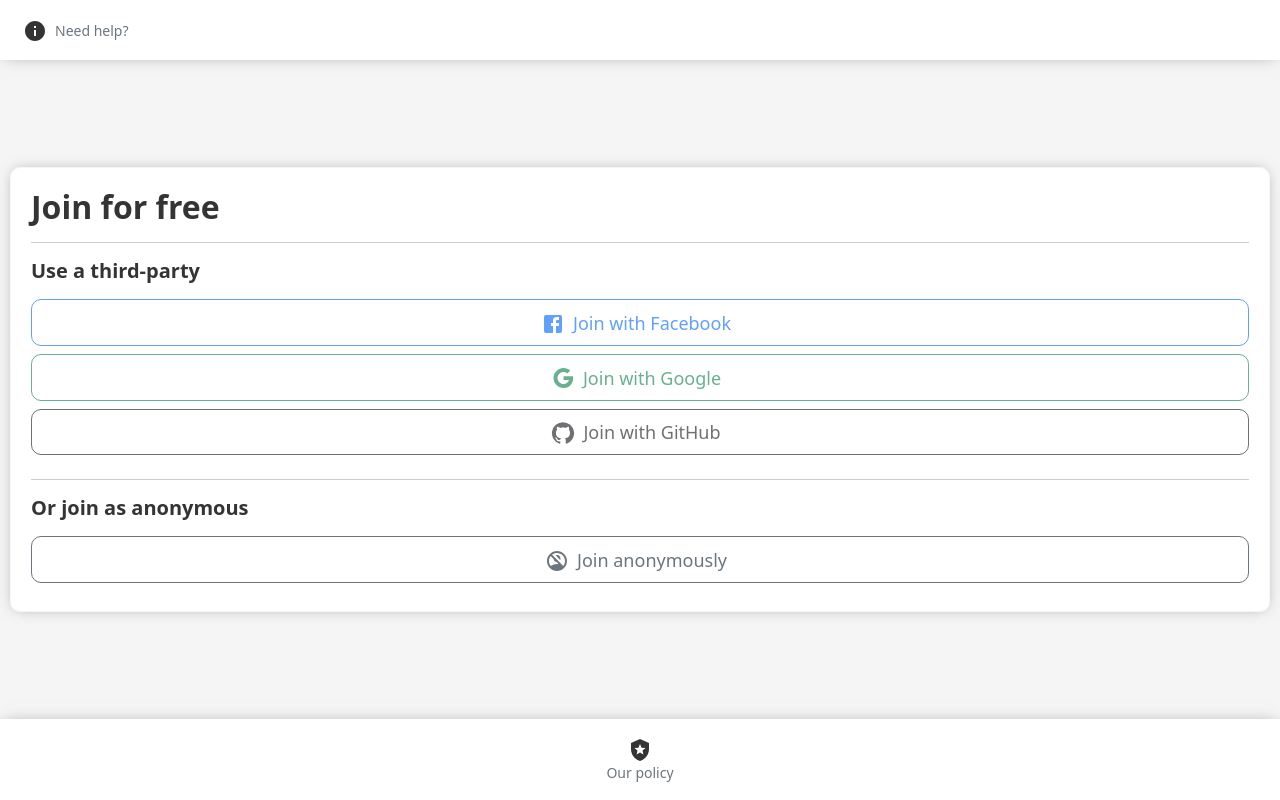
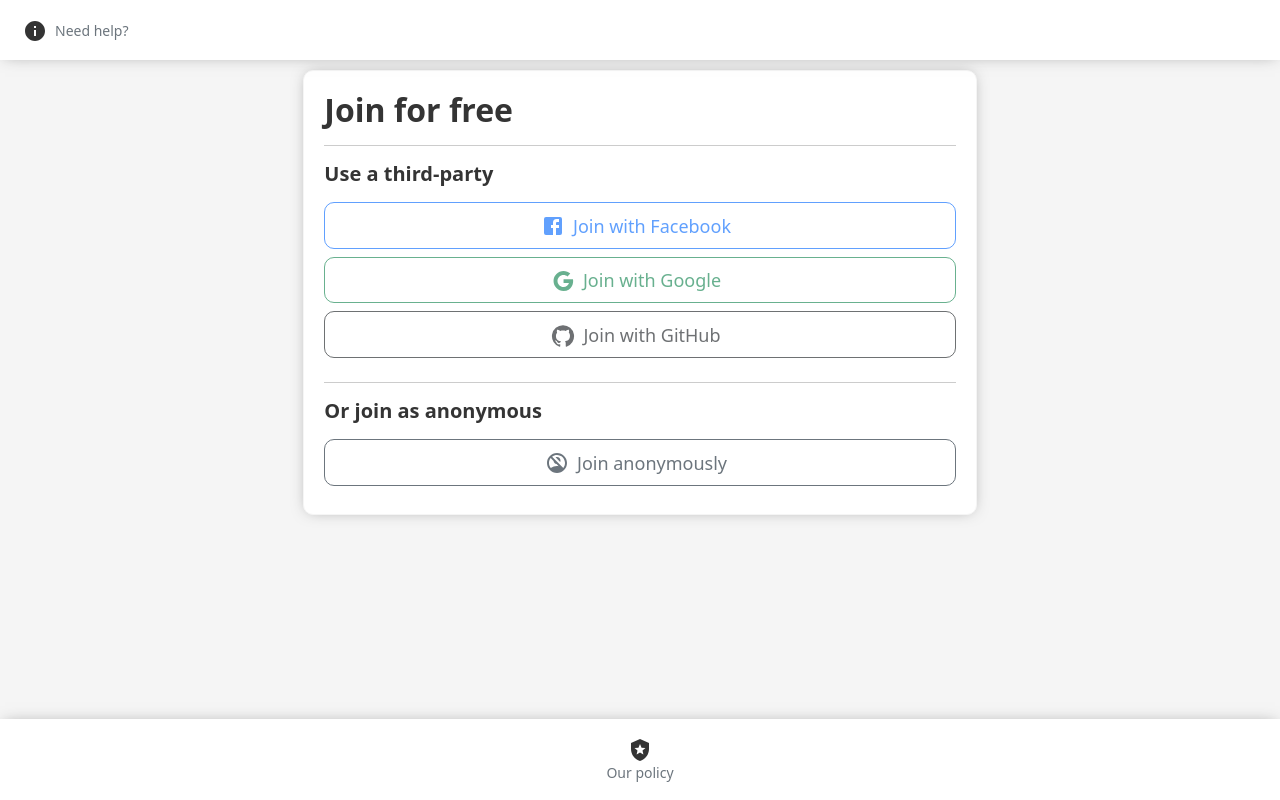
Before and after one commit to kawlik/hello-ts, a React (Vite) app: page /#/login in a window 1280 px wide. Built offline with nearby package versions, Linux system fonts and the light colour scheme.

Commit message:
Structural update

```diff
--- a/src/app.tsx
+++ b/src/app.tsx
@@ -1,7 +1,7 @@
 import { HashRouter as Router } from 'react-router-dom';
 
 import AuthProvider from './contexts/auth.context';
-import Content from './layouts/content';
+import MainContent from './layouts/main';
 
 import pwaService from './services/pwa.service';
 
@@ -19,7 +19,7 @@
     <Router>
 	<AuthProvider>
 
-		<Content />
+		<MainContent />
 
 	</AuthProvider>
     </Router>
--- a/src/layouts/content.tsx
+++ b/src/layouts/main.tsx
@@ -11,7 +11,7 @@
 
 /*  Component logic
 /*   *   *   *   *   *   *   *   *   *   */
-export default function Content() {
+export default function MainContent() {
 
 	// 	get location and navigate
 	const location = useLocation()
@@ -33,8 +33,8 @@
 		/>
 
 
-		<main id='app-main-content' >
-		<Routes key={ user?.uid }>
+		<main key={ location.pathname } id='app-main-content' >
+		<Routes>
 		{
 			user
 			/*	when user is set fallbacks
--- a/src/styles/components/login.scss
+++ b/src/styles/components/login.scss
@@ -2,11 +2,11 @@
 
     @include boxShadow();
     @include transition();
-	@include animateEaseIn();
 
     background-color: $c-primary;
     border: 1px solid $c-secondary;
     border-radius: 10px;
+	max-width: 720px;
 
     margin: 10px;
     padding: 20px;
--- a/src/styles/index.scss
+++ b/src/styles/index.scss
@@ -44,9 +44,11 @@
 }
 
 
-/*	App subcomponents layout
+/*	App subcomponents styles
 /*	*	*	*	*	*	*	*	*	*	*/
 
 @import './components/infobar-bottom';
 @import './components/infobar-top';
 @import './components/login';
+
+@import './layouts/main';
--- /dev/null
+++ b/src/styles/layouts/main.scss
@@ -0,0 +1,19 @@
+main#app-main-content {
+
+    @include animateEaseIn();
+
+    animation-fill-mode: backwards;
+
+    gap: 10px;
+    flex-grow: 1;
+
+    display: flex;
+    flex-wrap: nowrap;
+    flex-direction: column;
+    justify-content: flex-start;
+    align-content: center;
+    align-items: center;
+
+    overflow-x: hidden;
+    position: relative;
+}
```
